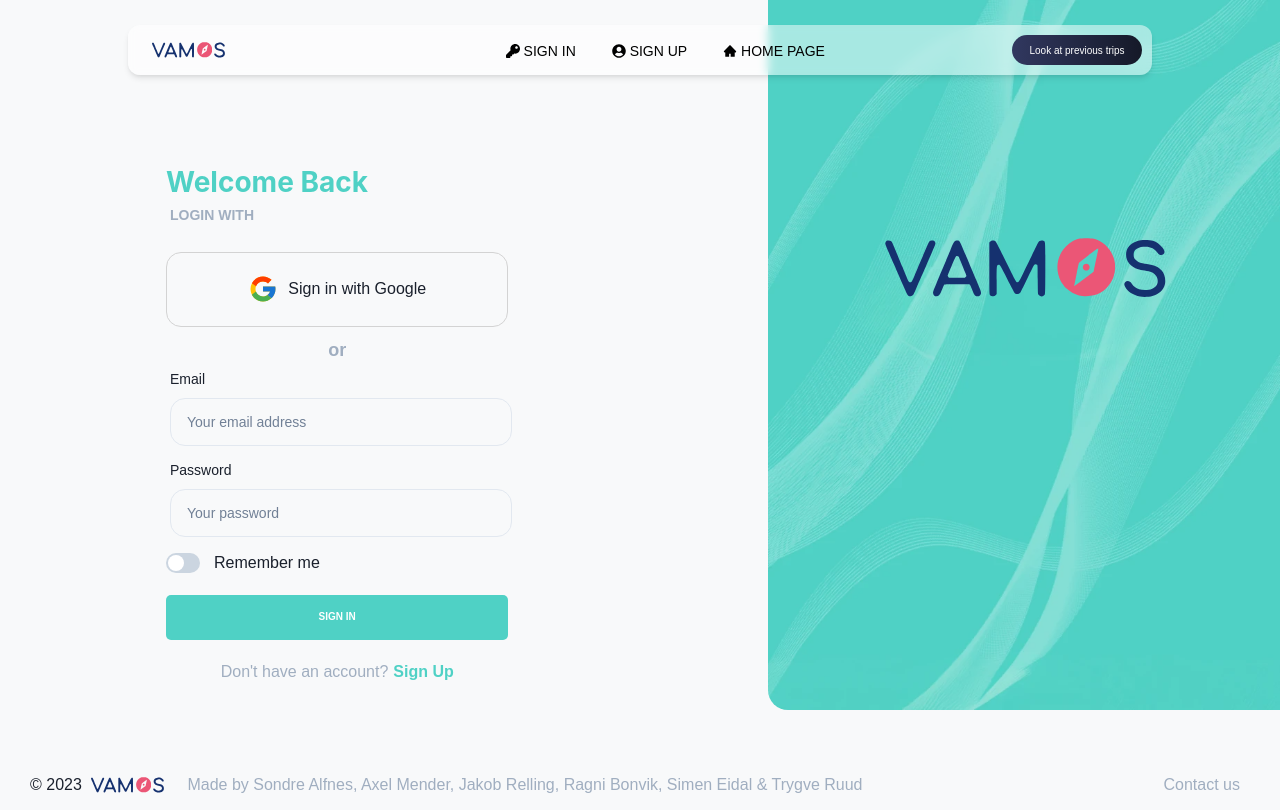
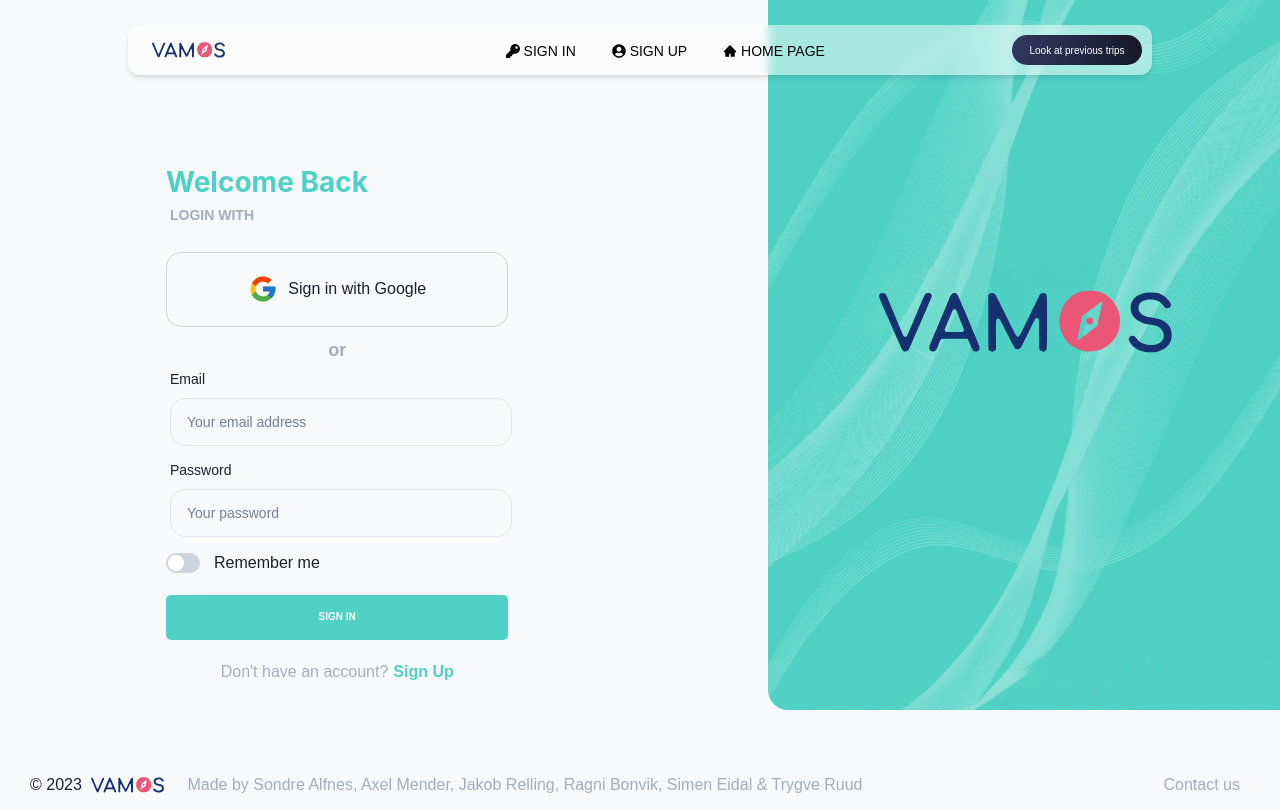
Before and after one commit to TrygveRuudShift/vamos, a Next.js app: page /login in a window 1280 px wide. Built offline with nearby package versions, Linux system fonts and the light colour scheme; no server answers.

Commit message:
fix(frontend): Logo size in diffrent browsers

```diff
--- a/src/components/atoms/Logo/Logo.tsx
+++ b/src/components/atoms/Logo/Logo.tsx
@@ -21,7 +21,7 @@
   return (
     <Box {...props}>
       <Flex h="100%" w="100%">
-        <Box>
+        <Box position="relative">
           <svg
             version="1.0"
             xmlns="http://www.w3.org/2000/svg"
@@ -31,7 +31,7 @@
             preserveAspectRatio="xMidYMid meet"
             style={{
               height: "100%",
-              width: "100%",
+              width: "auto",
               position: "relative",
             }}
           >
@@ -82,7 +82,7 @@
           <svg
             style={{
               height: "100%",
-              width: "100%",
+              width: "auto",
               position: "relative",
             }}
             version="1.0"
@@ -124,7 +124,7 @@
             preserveAspectRatio="xMidYMid meet"
             style={{
               height: "100%",
-              width: "100%",
+              width: "auto",
               position: "relative",
             }}
           >
--- a/src/pages/login.tsx
+++ b/src/pages/login.tsx
@@ -161,7 +161,7 @@
           position="absolute"
           right="0px"
         >
-          <Box
+          <Flex
             backgroundImage={`url(${signInImage.src})`}
             w="100%"
             h="100%"
@@ -169,13 +169,12 @@
             bgPosition="50%"
             position="absolute"
             borderBottomLeftRadius="20px"
-            textAlign="center"
             color="white"
             fontWeight="bold"
           >
             {/* center text */}
-            <Logo w="60%" margin="auto" mt="45%" />
-          </Box>
+            <Logo h="80px" margin="auto" mt="55%" />
+          </Flex>
         </Box>
       </Flex>
     </Flex>
```
